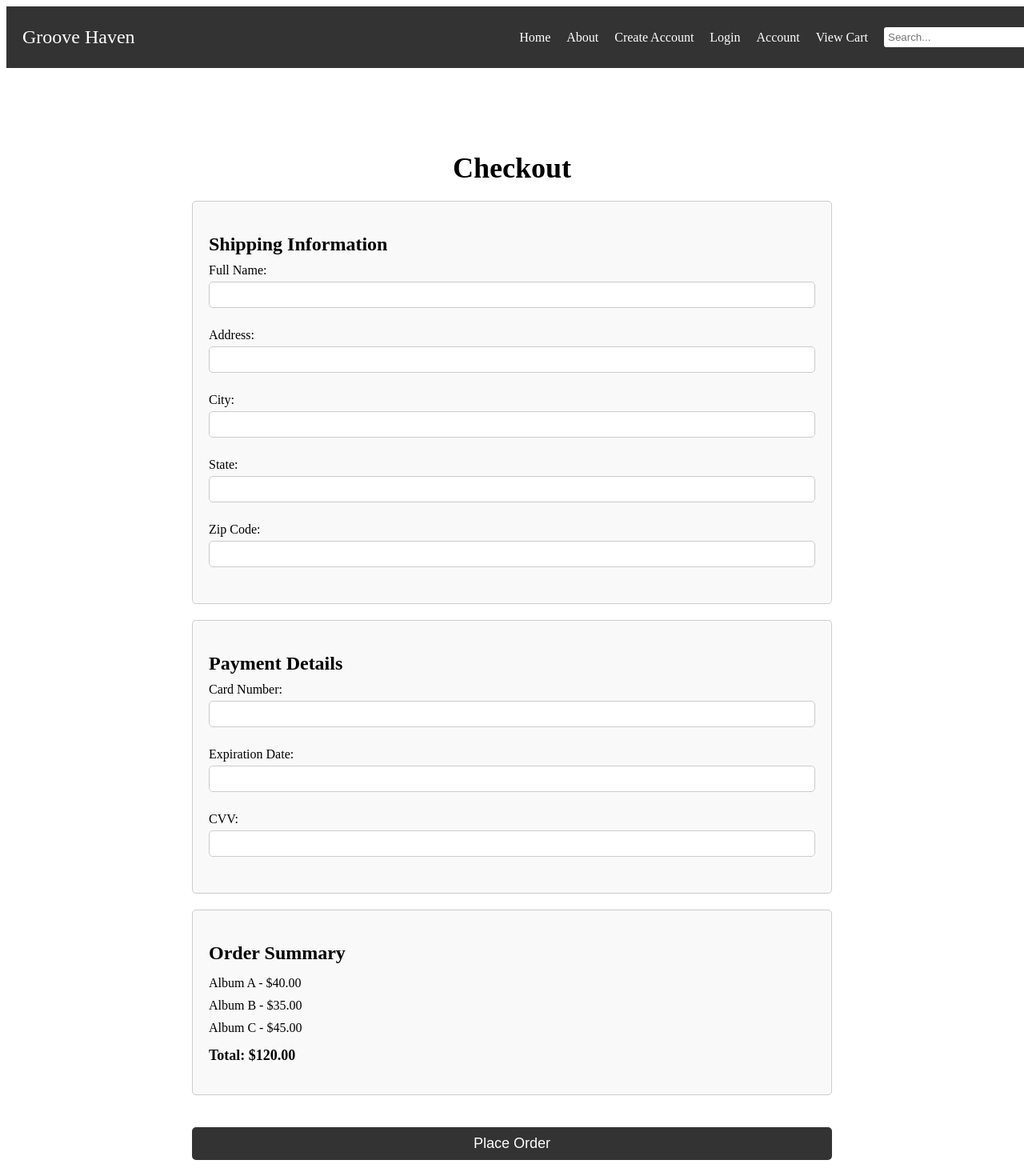
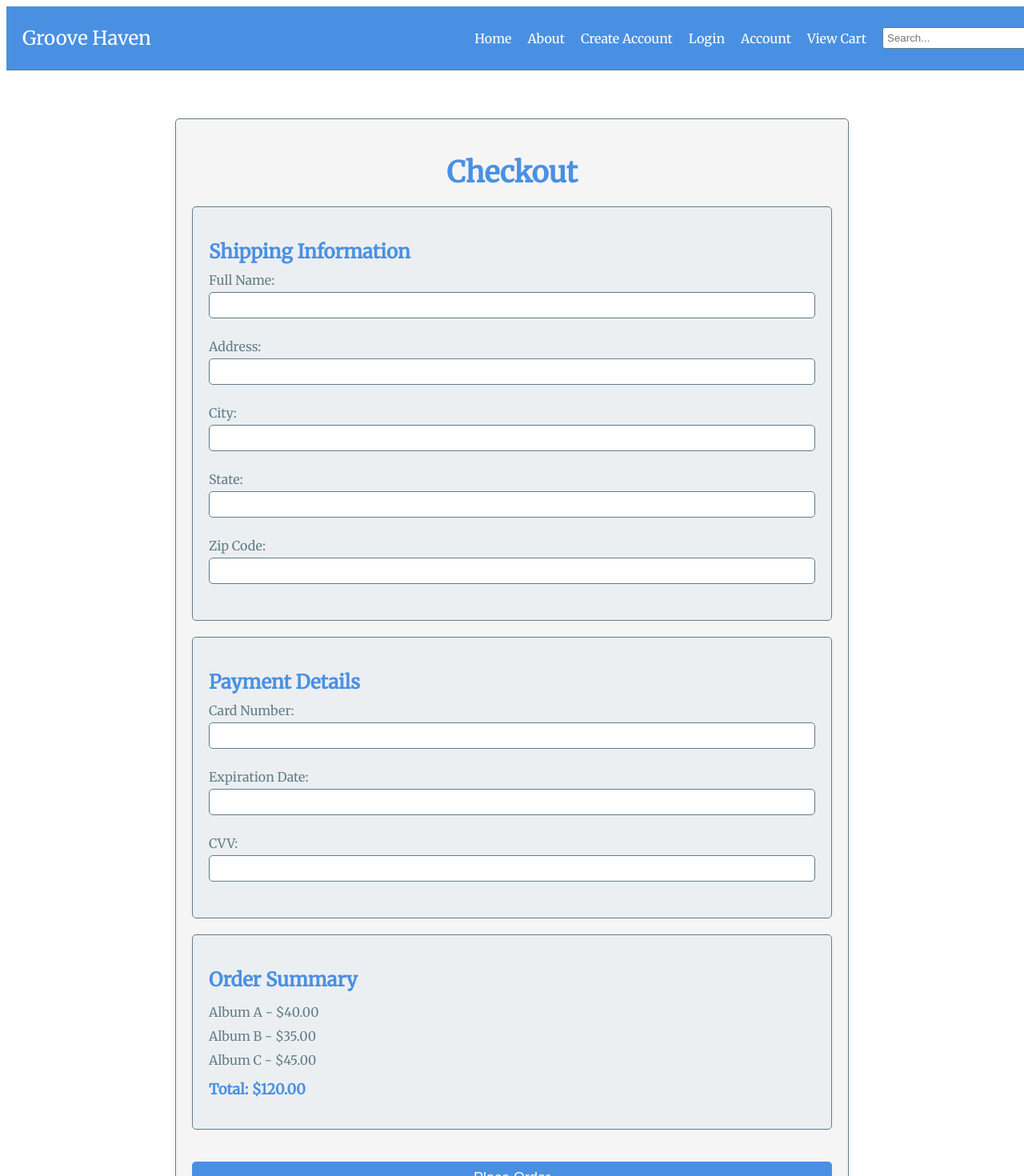
Before and after one commit to czuckero/record-store-capstone, a React (Vite) app: page /checkout in a window 1280 px wide. Shown: the top 1470 px of the page at 80% size. Built offline with nearby package versions, Linux system fonts and the light colour scheme.

Commit message:
Updated font and color scheme for all css

```diff
--- a/src/client/components/CSS/Account.css
+++ b/src/client/components/CSS/Account.css
@@ -4,12 +4,18 @@
   max-width: 800px;
   margin-left: auto;
   margin-right: auto;
+  background-color: #F5F5F5; /* White Smoke */
+  color: #37474F; /* Charcoal Gray */
+  border: 1px solid #607D8B; /* Slate Gray */
+  border-radius: 5px;
+  box-shadow: 0 4px 8px rgba(0, 0, 0, 0.1);
 }
 
 .account-container h1 {
   font-size: 36px;
   margin-bottom: 20px;
   text-align: center;
+  color: #4A90E2; /* Cool Blue */
 }
 
 .user-info, .update-password, .purchase-history {
@@ -19,11 +25,13 @@
 .user-info p, .purchase-history p {
   font-size: 18px;
   line-height: 1.6;
+  color: #607D8B; /* Slate Gray */
 }
 
 .update-password h2, .purchase-history h2 {
   font-size: 24px;
   margin-bottom: 10px;
+  color: #4A90E2; /* Cool Blue */
 }
 
 .update-password form {
@@ -37,13 +45,14 @@
   flex-direction: column;
   align-items: flex-start;
   font-size: 18px;
+  color: #607D8B; /* Slate Gray */
 }
 
 .update-password input {
   width: 100%;
   padding: 10px;
   margin-top: 5px;
-    border: 1px solid #ccc;
+  border: 1px solid #607D8B; /* Slate Gray */
   border-radius: 5px;
   box-sizing: border-box;
 }
@@ -52,7 +61,7 @@
   padding: 10px 20px;
   font-size: 18px;
   color: white;
-    background-color: #333;
+  background-color: #4A90E2; /* Cool Blue */
   border: none;
   border-radius: 5px;
   cursor: pointer;
@@ -60,7 +69,7 @@
 }
 
 button[type="submit"]:hover {
-    background-color: #555;
+  background-color: #00796B; /* Teal */
 }
 
 .purchase-history ul {
@@ -70,7 +79,8 @@
 
 .purchase-history li {
   padding: 10px;
-    border: 1px solid #ccc;
+  border: 1px solid #607D8B; /* Slate Gray */
   border-radius: 5px;
   margin-bottom: 10px;
+  background-color: #ECEFF1; /* Soft Gray */
 }
--- a/src/client/components/CSS/Checkout.css
+++ b/src/client/components/CSS/Checkout.css
@@ -1,15 +1,24 @@
+@import url('https://fonts.googleapis.com/css2?family=Merriweather:wght@400&display=swap');
+
 .checkout-container {
   padding: 20px;
   margin-top: 60px;
   max-width: 800px;
   margin-left: auto;
   margin-right: auto;
+  background-color: #F5F5F5; /* White Smoke */
+  color: #37474F; /* Charcoal Gray */
+  border: 1px solid #607D8B; /* Slate Gray */
+  border-radius: 5px;
+  box-shadow: 0 4px 8px rgba(0, 0, 0, 0.1);
+  font-family: 'Merriweather', serif;
 }
 
 .checkout-container h1 {
   font-size: 36px;
   margin-bottom: 20px;
   text-align: center;
+  color: #4A90E2; /* Cool Blue */
 }
 
 .checkout-form {
@@ -20,20 +29,22 @@
 
 .section {
   padding: 20px;
-    border: 1px solid #ccc;
+  border: 1px solid #607D8B; /* Slate Gray */
   border-radius: 5px;
-    background-color: #f9f9f9;
+  background-color: #ECEFF1; /* Soft Gray */
 }
 
 .section h2 {
   font-size: 24px;
   margin-bottom: 10px;
+  color: #4A90E2; /* Cool Blue */
 }
 
 .section label {
   display: block;
   margin-bottom: 10px;
   font-size: 16px;
+  color: #607D8B; /* Slate Gray */
 }
 
 .section input {
@@ -41,9 +52,11 @@
   padding: 8px;
   margin-top: 5px;
   margin-bottom: 15px;
-    border: 1px solid #ccc;
+  border: 1px solid #607D8B; /* Slate Gray */
   border-radius: 5px;
   box-sizing: border-box;
+  background-color: #FFFFFF; /* White */
+  color: #37474F; /* Charcoal Gray */
 }
 
 .order-summary {
@@ -55,19 +68,21 @@
 .order-summary li {
   padding: 5px 0;
   font-size: 16px;
+  color: #607D8B; /* Slate Gray */
 }
 
 .total {
   font-size: 18px;
   font-weight: bold;
   margin-top: 10px;
+  color: #4A90E2; /* Cool Blue */
 }
 
 button[type="submit"] {
   padding: 10px 20px;
   font-size: 18px;
   color: white;
-    background-color: #333;
+  background-color: #4A90E2; /* Cool Blue */
   border: none;
   border-radius: 5px;
   cursor: pointer;
@@ -75,5 +90,5 @@
 }
 
 button[type="submit"]:hover {
-    background-color: #555;
+  background-color: #00796B; /* Teal */
 }
--- a/src/client/components/CSS/Filter.css
+++ b/src/client/components/CSS/Filter.css
@@ -1,15 +1,37 @@
+@import url('https://fonts.googleapis.com/css2?family=Merriweather:wght@400&display=swap');
+
 .filters {
   display: flex;
   justify-content: center;
   gap: 20px;
   padding: 20px;
+  background-color: #F5F5F5; /* White Smoke */
+  border: 1px solid #607D8B; /* Slate Gray */
+  border-radius: 5px;
+  box-shadow: 0 4px 8px rgba(0, 0, 0, 0.1);
+  margin-top: 20px;
+  font-family: 'Merriweather', serif;
 }
 
 .filter {
   display: flex;
   flex-direction: column;
+  background-color: #ECEFF1; /* Soft Gray */
+  padding: 10px;
+  border: 1px solid #607D8B; /* Slate Gray */
+  border-radius: 5px;
 }
 
 .filter label {
   margin-bottom: 5px;
+  color: #37474F; /* Charcoal Gray */
+  font-size: 16px;
 }
+
+.filter select {
+  padding: 8px;
+  border: 1px solid #607D8B; /* Slate Gray */
+  border-radius: 5px;
+  background-color: #FFFFFF; /* White */
+  color: #37474F; /* Charcoal Gray */
+}
--- a/src/client/components/CSS/Footer.css
+++ b/src/client/components/CSS/Footer.css
@@ -1,8 +1,12 @@
+@import url('https://fonts.googleapis.com/css2?family=Merriweather:wght@400&display=swap');
+
 .footer {
-    background-color: #333;
-    color: white;
+  background-color: #4A90E2; /* Cool Blue */
+  color: #FFFFFF; /* White */
   padding: 20px;
   text-align: center;
+  border-top: 1px solid #607D8B; /* Slate Gray */
+  font-family: 'Merriweather', serif;
 }
 
 .newsletter {
@@ -12,15 +16,29 @@
 .newsletter label {
   display: block;
   margin-bottom: 5px;
+  color: #FFFFFF; /* White */
+  font-size: 16px;
 }
 
 .newsletter input {
   padding: 10px;
   margin-right: 10px;
+  border: 1px solid #607D8B; /* Slate Gray */
+  border-radius: 5px;
+  box-sizing: border-box;
 }
 
 .newsletter button {
-    padding: 10px;
+  padding: 10px 20px;
+  background-color: #00796B; /* Teal */
+  color: #FFFFFF; /* White */
+  border: none;
+  border-radius: 5px;
+  cursor: pointer;
+}
+
+.newsletter button:hover {
+  background-color: #005b4f; /* Darker Teal */
 }
 
 .footer-links {
@@ -28,6 +46,11 @@
 }
 
 .footer-links a {
-    color: white;
+  color: #FFFFFF; /* White */
   text-decoration: none;
+  margin: 0 10px;
 }
+
+.footer-links a:hover {
+  text-decoration: underline;
+}
--- a/src/client/components/CSS/Header.css
+++ b/src/client/components/CSS/Header.css
@@ -1,14 +1,20 @@
+@import url('https://fonts.googleapis.com/css2?family=Merriweather:wght@400&display=swap');
+
 .header {
-    background-color: #f4f4f4;
+  background-color: #ECEFF1; /* Soft Gray */
   padding: 50px 0;
   text-align: center;
+  border-bottom: 1px solid #607D8B; /* Slate Gray */
+  font-family: 'Merriweather', serif;
 }
 
 .header h1 {
   font-size: 48px;
   margin: 0;
+  color: #4A90E2; /* Cool Blue */
 }
 
 .header p {
   font-size: 24px;
+  color: #607D8B; /* Slate Gray */
 }
--- a/src/client/components/CSS/Navbar.css
+++ b/src/client/components/CSS/Navbar.css
@@ -1,14 +1,18 @@
+@import url('https://fonts.googleapis.com/css2?family=Merriweather:wght@400&display=swap');
+
 .navbar {
   display: flex;
   justify-content: space-between;
   align-items: center;
   padding: 10px 20px;
-    background-color: #333;
+  background-color: #4A90E2; /* Cool Blue */
   color: white;
   position: sticky;
   top: 0;
   width: 100%;
   z-index: 1000;
+  border-bottom: 1px solid #607D8B; /* Slate Gray */
+  font-family: 'Merriweather', serif;
 }
 
 .navbar-logo {
@@ -34,10 +38,17 @@
 .navbar-links a {
   color: white;
   text-decoration: none;
+  transition: color 0.3s ease;
+}
+
+.navbar-links a:hover {
+  color: #A5D6A7; /* Pale Mint */
 }
 
 .navbar-links input {
   padding: 5px;
-    border: none;
+  border: 1px solid #607D8B; /* Slate Gray */
   border-radius: 3px;
+  background-color: #FFFFFF; /* White */
+  color: #37474F; /* Charcoal Gray */
 }
--- a/src/client/components/CSS/Registration.css
+++ b/src/client/components/CSS/Registration.css
@@ -1,3 +1,5 @@
+@import url('https://fonts.googleapis.com/css2?family=Merriweather:wght@400&display=swap');
+
 .registration-container {
   padding: 20px;
   margin-top: 60px;
@@ -5,11 +7,18 @@
   margin-left: auto;
   margin-right: auto;
   text-align: center;
+  background-color: #F5F5F5; /* White Smoke */
+  color: #37474F; /* Charcoal Gray */
+  border: 1px solid #607D8B; /* Slate Gray */
+  border-radius: 5px;
+  box-shadow: 0 4px 8px rgba(0, 0, 0, 0.1);
+  font-family: 'Merriweather', serif;
 }
 
 .registration-container h1 {
   font-size: 36px;
   margin-bottom: 20px;
+  color: #4A90E2; /* Cool Blue */
 }
 
 .registration-form {
@@ -23,22 +32,25 @@
   flex-direction: column;
   align-items: flex-start;
   font-size: 18px;
+  color: #607D8B; /* Slate Gray */
 }
 
 .registration-form input {
   width: 100%;
   padding: 10px;
   margin-top: 5px;
-    border: 1px solid #ccc;
+  border: 1px solid #607D8B; /* Slate Gray */
   border-radius: 5px;
   box-sizing: border-box;
+  background-color: #FFFFFF; /* White */
+  color: #37474F; /* Charcoal Gray */
 }
 
 button[type="submit"] {
   padding: 10px 20px;
   font-size: 18px;
   color: white;
-    background-color: #333;
+  background-color: #4A90E2; /* Cool Blue */
   border: none;
   border-radius: 5px;
   cursor: pointer;
@@ -46,5 +58,5 @@
 }
 
 button[type="submit"]:hover {
-    background-color: #555;
+  background-color: #00796B; /* Teal */
 }
--- a/src/client/components/CSS/ShoppingCart.css
+++ b/src/client/components/CSS/ShoppingCart.css
@@ -1,15 +1,24 @@
+@import url('https://fonts.googleapis.com/css2?family=Merriweather:wght@400&display=swap');
+
 .shopping-cart-container {
   padding: 20px;
-    margin-top: 60px; /* Adjust based on the height of your navbar */
+  margin-top: 60px;
   max-width: 800px;
   margin-left: auto;
   margin-right: auto;
   text-align: center;
+  background-color: #F5F5F5; /* White Smoke */
+  color: #37474F; /* Charcoal Gray */
+  border: 1px solid #607D8B; /* Slate Gray */
+  border-radius: 5px;
+  box-shadow: 0 4px 8px rgba(0, 0, 0, 0.1);
+  font-family: 'Merriweather', serif;
 }
 
 .shopping-cart-container h1 {
   font-size: 36px;
   margin-bottom: 20px;
+  color: #4A90E2; /* Cool Blue */
 }
 
 .cart-items {
@@ -22,48 +31,53 @@
   justify-content: space-between;
   align-items: center;
   padding: 10px;
-    border: 1px solid #ccc;
+  border: 1px solid #607D8B; /* Slate Gray */
   border-radius: 5px;
   margin-bottom: 10px;
+  background-color: #ECEFF1; /* Soft Gray */
 }
 
 .cart-item span {
   font-size: 18px;
+  color: #37474F; /* Charcoal Gray */
 }
 
 .cart-item input {
   width: 50px;
   padding: 5px;
   text-align: center;
-    border: 1px solid #ccc;
+  border: 1px solid #607D8B; /* Slate Gray */
   border-radius: 5px;
   margin-right: 10px;
+  background-color: #FFFFFF; /* White */
+  color: #37474F; /* Charcoal Gray */
 }
 
 .cart-item button {
   padding: 5px 10px;
   font-size: 14px;
   color: white;
-    background-color: #333;
+  background-color: #4A90E2; /* Cool Blue */
   border: none;
   border-radius: 5px;
   cursor: pointer;
 }
 
 .cart-item button:hover {
-    background-color: #555;
+  background-color: #00796B; /* Teal */
 }
 
 .cart-total {
   margin-top: 20px;
   font-size: 24px;
+  color: #37474F; /* Charcoal Gray */
 }
 
 .checkout-button {
   padding: 10px 20px;
   font-size: 18px;
   color: white;
-    background-color: #333;
+  background-color: #4A90E2; /* Cool Blue */
   border: none;
   border-radius: 5px;
   cursor: pointer;
@@ -71,5 +85,5 @@
 }
 
 .checkout-button:hover {
-    background-color: #555;
+  background-color: #00796B; /* Teal */
 }
--- a/src/client/components/CSS/SingleRecord.css
+++ b/src/client/components/CSS/SingleRecord.css
@@ -1,15 +1,24 @@
+@import url('https://fonts.googleapis.com/css2?family=Merriweather:wght@400&display=swap');
+
 .record-container {
   padding: 20px;
-    margin-top: 60px; /* Adjust based on the height of your navbar */
+  margin-top: 60px;
   max-width: 800px;
   margin-left: auto;
   margin-right: auto;
   text-align: center;
+  background-color: #F5F5F5; /* White Smoke */
+  color: #37474F; /* Charcoal Gray */
+  border: 1px solid #607D8B; /* Slate Gray */
+  border-radius: 5px;
+  box-shadow: 0 4px 8px rgba(0, 0, 0, 0.1);
+  font-family: 'Merriweather', serif;
 }
 
 .record-container h1 {
   font-size: 36px;
   margin-bottom: 20px;
+  color: #4A90E2; /* Cool Blue */
 }
 
 .record-image {
@@ -17,19 +26,25 @@
   max-width: 400px;
   height: auto;
   margin-bottom: 20px;
+  border: 1px solid #607D8B; /* Slate Gray */
+  border-radius: 5px;
+  box-shadow: 0 2px 4px rgba(0, 0, 0, 0.1);
 }
 
 .record-details {
   text-align: left;
+  padding: 10px 20px;
 }
 
 .record-details h2 {
   font-size: 24px;
   margin-bottom: 10px;
+  color: #4A90E2; /* Cool Blue */
 }
 
 .record-details p {
   font-size: 18px;
   line-height: 1.6;
   margin-bottom: 20px;
+  color: #607D8B; /* Slate Gray */
 }
--- a/src/client/style.css
+++ b/src/client/style.css
@@ -1,3 +1,9 @@
+@import url('https://fonts.googleapis.com/css2?family=Merriweather:wght@400&display=swap');
+
+body {
+  font-family: 'Merriweather', serif;
+}
+
 .App {
   display: flex;
   flex-direction: column;
@@ -14,5 +20,3 @@
 #comp-img{
   width: 250px;
 }
-
-/* Add more styling for other elements if needed */
```
Also changed, not shown: src/client/components/CSS/About.css (+7 -0 lines), src/client/components/CSS/Records.css (+6 -3 lines). Lines whose indentation alone changed are shown as unchanged.
